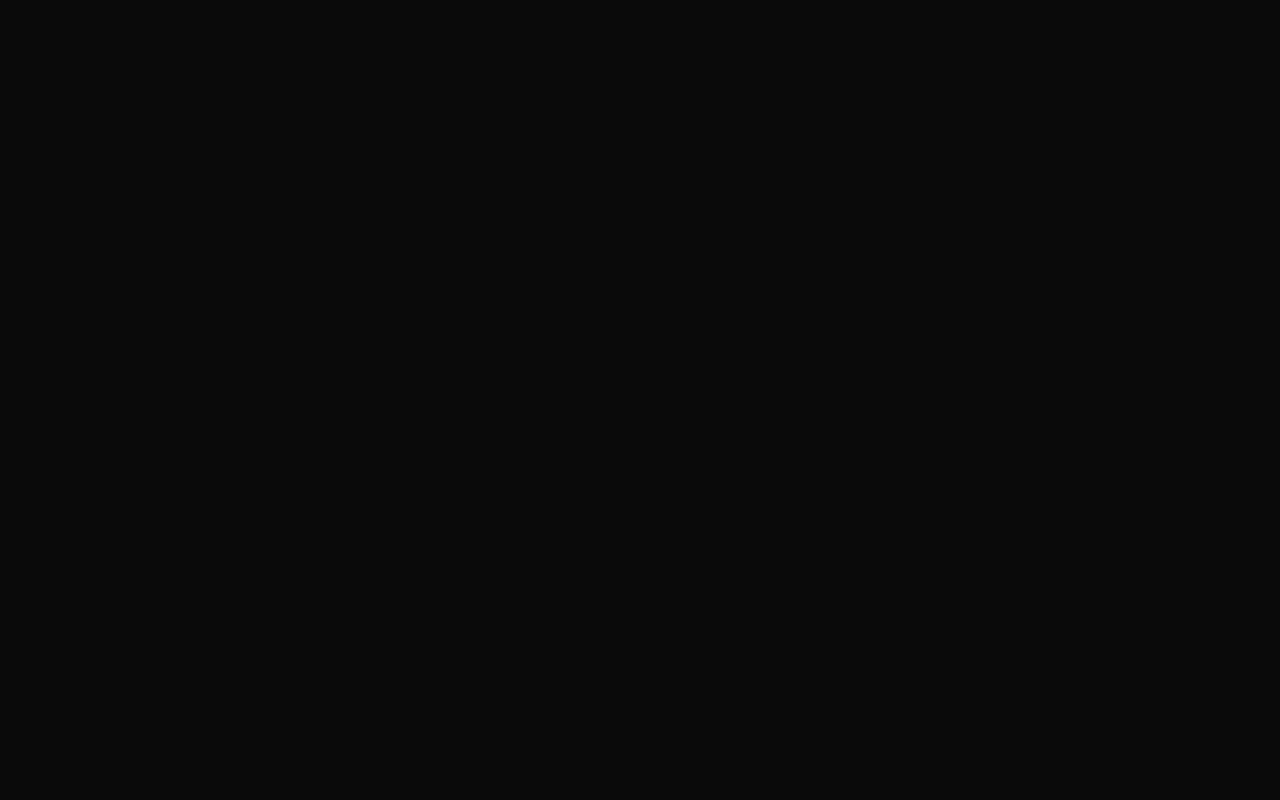
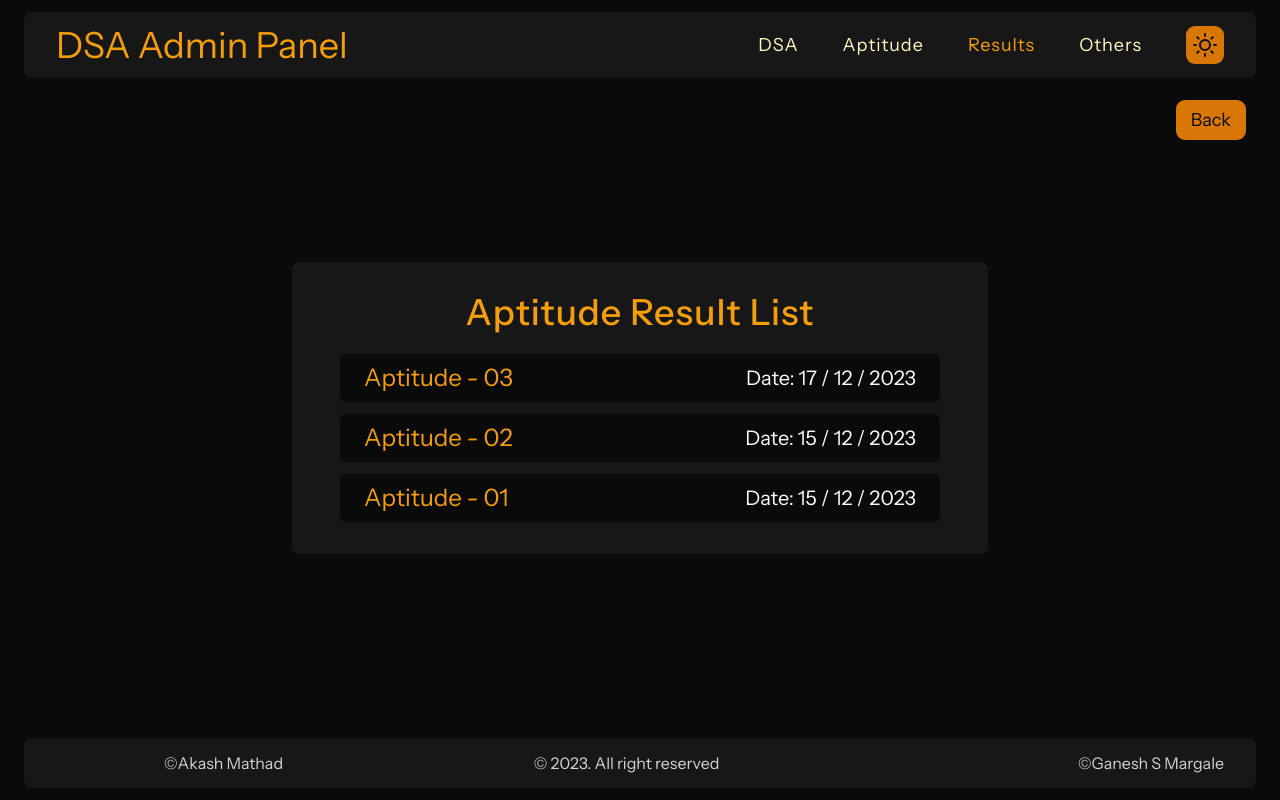
Before and after one commit to Akashmathad/dsa-admin-panel, a React (Vite) app: page /results/aptitudeResult in a window 1280 px wide. Before the commit this address had no page. Built offline with nearby package versions, Linux system fonts and the light colour scheme; some icons are missing.

Commit message:
aptitude-stats

```diff
--- a/src/App.jsx
+++ b/src/App.jsx
@@ -9,6 +9,8 @@ import AptitudePage from './pages/AptitudePage';
 import CreateContest from './features/aptitude/CreateContest';
 import AvailableContests from './features/aptitude/AvailableContests';
 import QuestionsList from './features/aptitude/QuestionsList';
+import AptitudeResults from './features/results/AptitudeResults';
+import DSAResults from './features/results/DSAResults';
 
 function App() {
   return (
@@ -29,6 +31,8 @@ function App() {
           />
           <Route path="/aptitude/questionReview" element={<QuestionsList />} />
           <Route path="/results" element={<ResultsPage />} />
+          <Route path="/results/aptitudeResult" element={<AptitudeResults />} />
+          <Route path="/results/dsaResult" element={<DSAResults />} />
           <Route path="/others" element={<OthersPage />} />
         </Route>
       </Routes>
--- /dev/null
+++ b/src/features/results/AptitudeResults.jsx
@@ -0,0 +1,94 @@
+import { styled } from 'styled-components';
+import BackButton from '../../utils/BackButton';
+import { useState } from 'react';
+import AptitudeStats from './AptitudeStats';
+
+const contests = [
+  { contestNumber: 3, contestName: 'Aptitude - 03', time: 1702783800000 },
+  { contestNumber: 2, contestName: 'Aptitude - 02', time: 1702638920350 },
+  { contestNumber: 1, contestName: 'Aptitude - 01', time: 1702638920350 },
+];
+
+function AptitudeResults() {
+  const [resultList, setResultList] = useState(contests);
+  const [contestName, setContestName] = useState();
+  const [contestNumber, setContestNumber] = useState();
+  const [openStats, setOpenStats] = useState();
+
+  return (
+    <>
+      {!openStats && (
+        <AptitudeResultsContainer>
+          <div className="back-btn-top">
+            <BackButton />
+          </div>
+          <h3 className="heading-primary">Aptitude Result List</h3>
+          <div className="contest-boxes">
+            {resultList.map((result) => (
+              <div
+                className="contest-box"
+                onClick={() => {
+                  setContestNumber(result.contestNumber);
+                  setContestName(result.contestName);
+                  setOpenStats(true);
+                }}
+              >
+                <p className="heading-secondary">{result.contestName}</p>
+                <p>
+                  Date:{' '}
+                  {`${new Date(result.time).getDate()} / ${
+                    new Date(result.time).getMonth() + 1
+                  } / ${new Date(result.time).getFullYear()}`}
+                </p>
+              </div>
+            ))}
+          </div>
+        </AptitudeResultsContainer>
+      )}
+      {openStats && (
+        <AptitudeStats
+          setOpenStats={setOpenStats}
+          contestName={contestName}
+          contestNumber={contestNumber}
+        />
+      )}
+    </>
+  );
+}
+
+const AptitudeResultsContainer = styled.div`
+  height: 100%;
+  font-size: 2rem;
+  display: flex;
+  flex-direction: column;
+  gap: 2.4rem;
+  align-items: center;
+  background-color: var(--color-grey-100);
+  padding: 3.2rem 4.8rem;
+  border-radius: var(--border-radius-md);
+
+  .contest-boxes {
+    display: flex;
+    flex-direction: column;
+    gap: 1.2rem;
+  }
+
+  .contest-box {
+    padding: 1.2rem 2.4rem;
+    width: 60rem;
+    display: flex;
+    align-items: center;
+    justify-content: space-between;
+    background-color: var(--color-grey-50);
+    color: var(--color-grey-950);
+    border-radius: var(--border-radius-md);
+    transition: all 0.3s;
+    cursor: pointer;
+
+    &:hover {
+      background-color: var(--color-grey-200);
+    }
+  }
+`;
+
+export default AptitudeResults;
--- /dev/null
+++ b/src/features/results/AptitudeStats.jsx
@@ -0,0 +1,120 @@
+import { styled } from 'styled-components';
+
+function AptitudeStats({ contestName, contestNumber, setOpenStats }) {
+  return (
+    <AptitudeStatsContainer>
+      <div className="back-btn-top btn" onClick={() => setOpenStats(false)}>
+        Close
+      </div>
+      <h2 className="heading-primary">{contestName}</h2>
+      <div className="student-number-boxes">
+        <div className="branch-box">
+          <p className="student-heading">Total Students</p>
+          <p className="student-number number-bg">456</p>
+        </div>
+        <div className="branch-boxes">
+          <div className="grid-3-cols ">
+            <div className="branch-box">
+              <p className="student-heading">CSE</p>
+              <p className="student-number">120</p>
+            </div>
+            <div className="branch-box">
+              <p className="student-heading">ISE</p>
+              <p className="student-number">120</p>
+            </div>
+            <div className="branch-box">
+              <p className="student-heading">ECE</p>
+              <p className="student-number">120</p>
+            </div>
+          </div>
+          <div className="grid-4-cols">
+            <div className="branch-box">
+              <p className="student-heading">EEE</p>
+              <p className="student-number">120</p>
+            </div>
+            <div className="branch-box">
+              <p className="student-heading">ME</p>
+              <p className="student-number">120</p>
+            </div>
+            <div className="branch-box">
+              <p className="student-heading">CV</p>
+              <p className="student-number">120</p>
+            </div>
+            <div className="branch-box">
+              <p className="student-heading">AV</p>
+              <p className="student-number">120</p>
+            </div>
+          </div>
+        </div>
+      </div>
+    </AptitudeStatsContainer>
+  );
+}
+
+const AptitudeStatsContainer = styled.div`
+  width: 125rem;
+  height: 100%;
+  font-size: 2rem;
+  align-self: flex-start;
+  display: flex;
+  align-items: center;
+  flex-direction: column;
+  gap: 2.4rem;
+  background-color: var(--color-grey-100);
+  padding: 1.2rem 2.4rem;
+  border-radius: var(--border-radius-md);
+
+  .student-number-boxes {
+    width: 100%;
+    display: grid;
+    grid-template-columns: 30fr 70fr;
+    gap: 1.2rem;
+  }
+
+  .branch-boxes {
+    display: flex;
+    flex-direction: column;
+    gap: 1.2rem;
+  }
+
+  .grid-3-cols {
+    display: grid;
+    grid-template-columns: repeat(3, 1fr);
+    gap: 1.2rem;
+  }
+
+  .grid-4-cols {
+    display: grid;
+    grid-template-columns: repeat(4, 1fr);
+    gap: 1.2rem;
+  }
+
+  .branch-box {
+    padding: 3.8rem;
+    background-color: var(--color-grey-50);
+    display: flex;
+    flex-direction: column;
+    align-items: center;
+    justify-content: center;
+    gap: 2.4rem;
+    border-radius: var(--border-radius-md);
+    border: 1px solid var(--color-grey-200);
+  }
+
+  .student-heading {
+    font-size: 2.4rem;
+    letter-spacing: 1.5px;
+  }
+
+  .student-number {
+    font-size: 4.2rem;
+    letter-spacing: 1px;
+    color: var(--color-brand-500);
+  }
+
+  .number-bg {
+    font-size: 8.2rem;
+  }
+`;
+
+export default AptitudeStats;
--- /dev/null
+++ b/src/features/results/DSAResults.jsx
@@ -0,0 +1,5 @@
+function DSAResults() {
+  return <div>dsa</div>;
+}
+
+export default DSAResults;
--- a/src/pages/ResultsPage.jsx
+++ b/src/pages/ResultsPage.jsx
@@ -1,5 +1,16 @@
+import { NavLink } from 'react-router-dom';
+
 function ResultsPage() {
-  return <div>results</div>;
+  return (
+    <div className="container">
+      <NavLink to="/results/aptitudeResult" className="card">
+        Aptitude
+      </NavLink>
+      <NavLink to="/results/dsaResult" className="card">
+        DSA
+      </NavLink>
+    </div>
+  );
 }
 
 export default ResultsPage;
--- a/src/styles/GlobalStyles.js
+++ b/src/styles/GlobalStyles.js
@@ -238,6 +238,7 @@ html{
   cursor: pointer;
   transition: all 0.3s;
   font-family: inherit;
+  color: var(--color-grey-50);
 
   &:hover{
     background-color: var(--color-brand-500);
@@ -254,7 +255,7 @@ html{
 
 .heading-primary{
   color: var(--color-brand-500);
-  font-size: 4.4rem;
+  font-size: 3.6rem;
   font-weight: 500;
   letter-spacing: 1px;
 }
```
